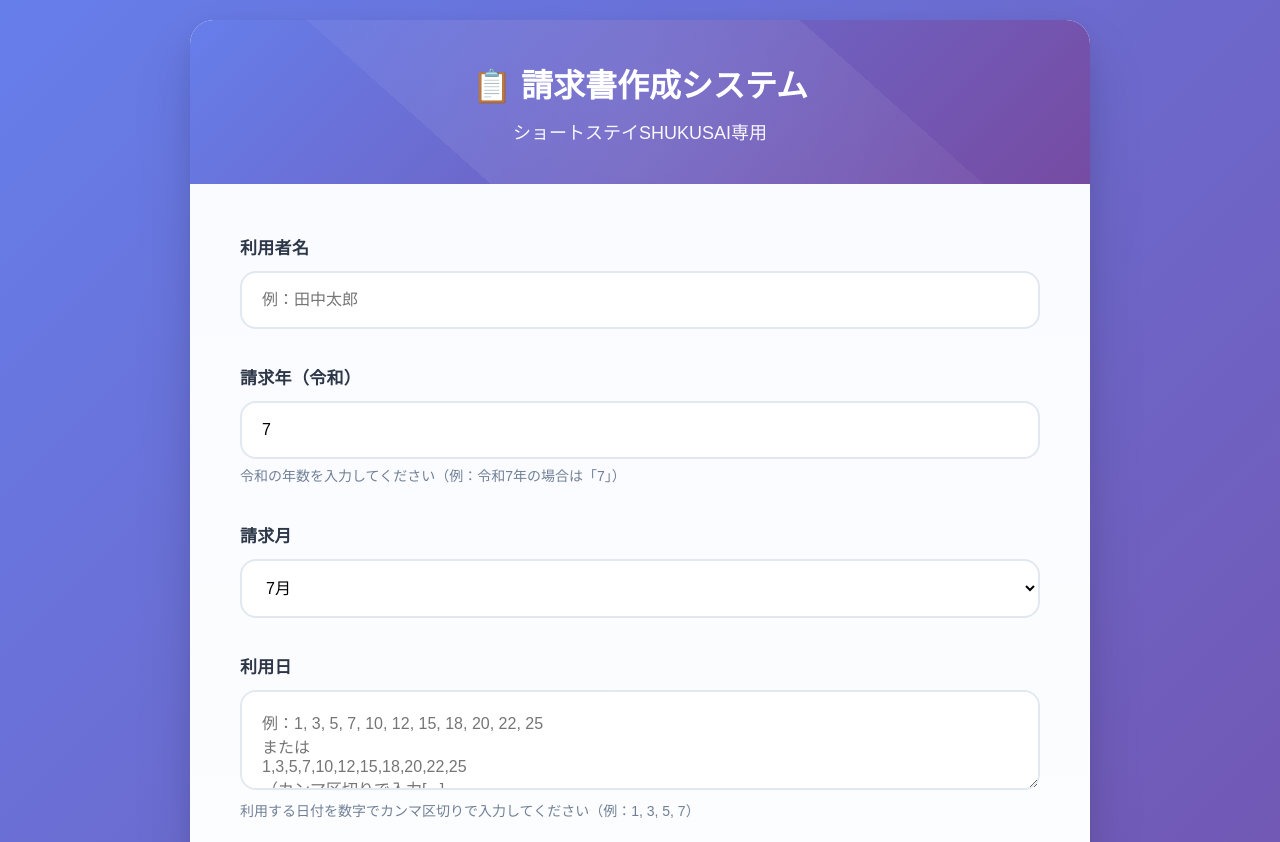
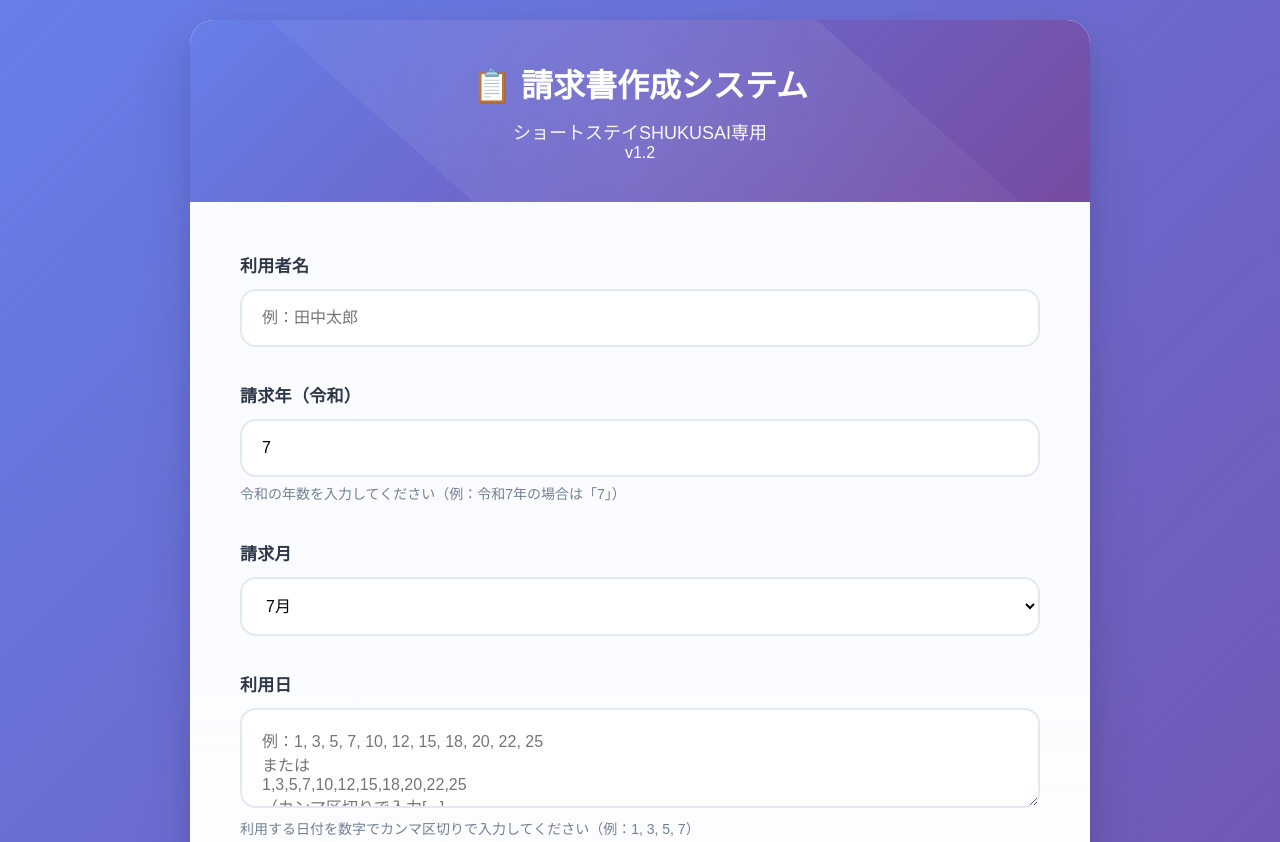
Before and after one commit to nekomimi0128/shukusaiinvoice, a plain HTML site: page index.html in a window 1280 px wide. Shown: the top 842 px of the page. Drawn offline with Linux system fonts and the light colour scheme.

Commit message:
Update index.html

```diff
--- a/index.html
+++ b/index.html
@@ -398,10 +398,12 @@
 </head>
 <body>
     <div class="container">
-        <div class="header">
-            <h1>📋 請求書作成システム</h1>
-            <p>ショートステイSHUKUSAI専用</p>
-        </div>
+    <div class="header">
+  <h1>📋 請求書作成システム</h1>
+  <p>ショートステイSHUKUSAI専用</p>
+  <span class="version">v1.2</span> <!-- これを追加 -->
+</div>
+
 
         <div class="form-section">
             <form id="invoiceForm">
```
